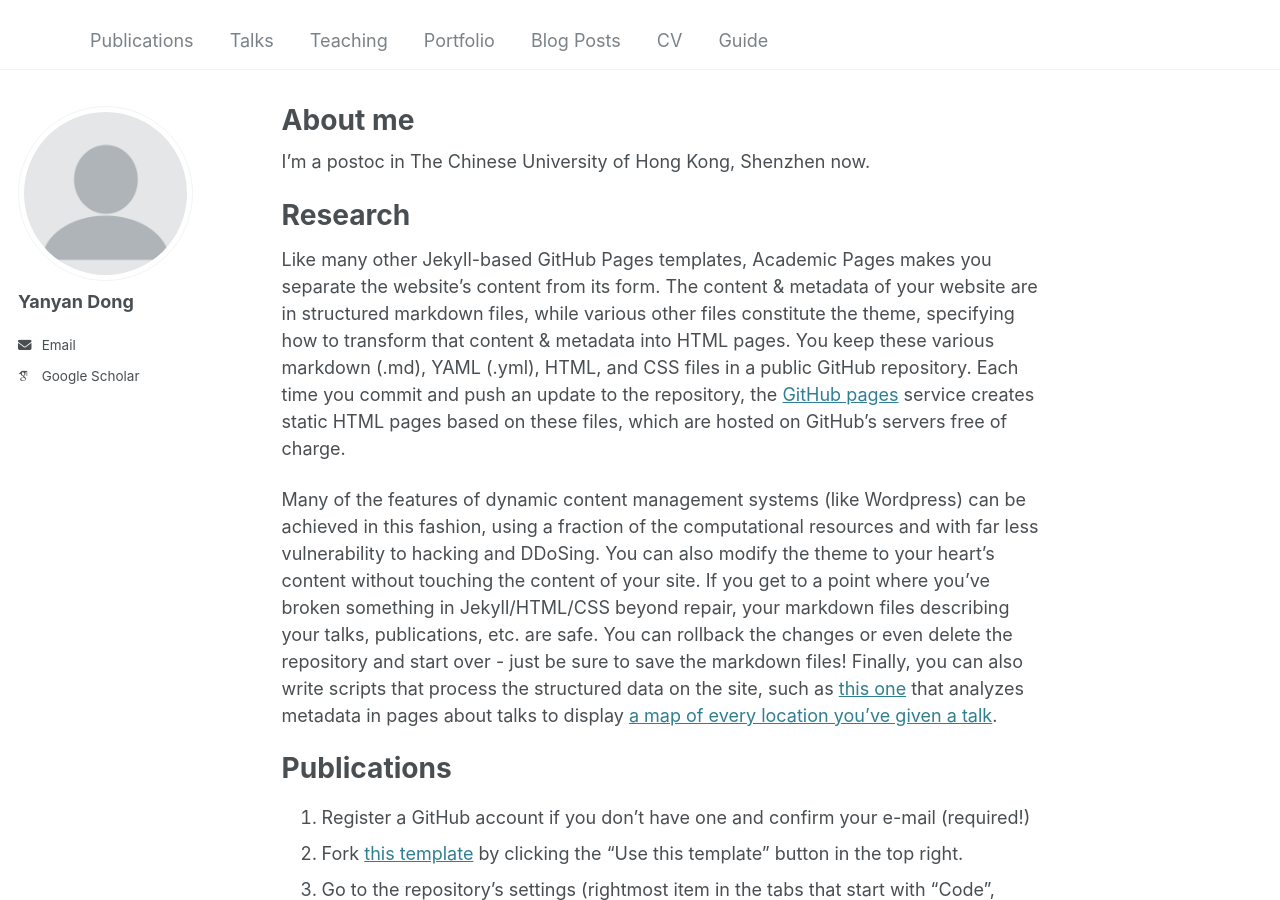
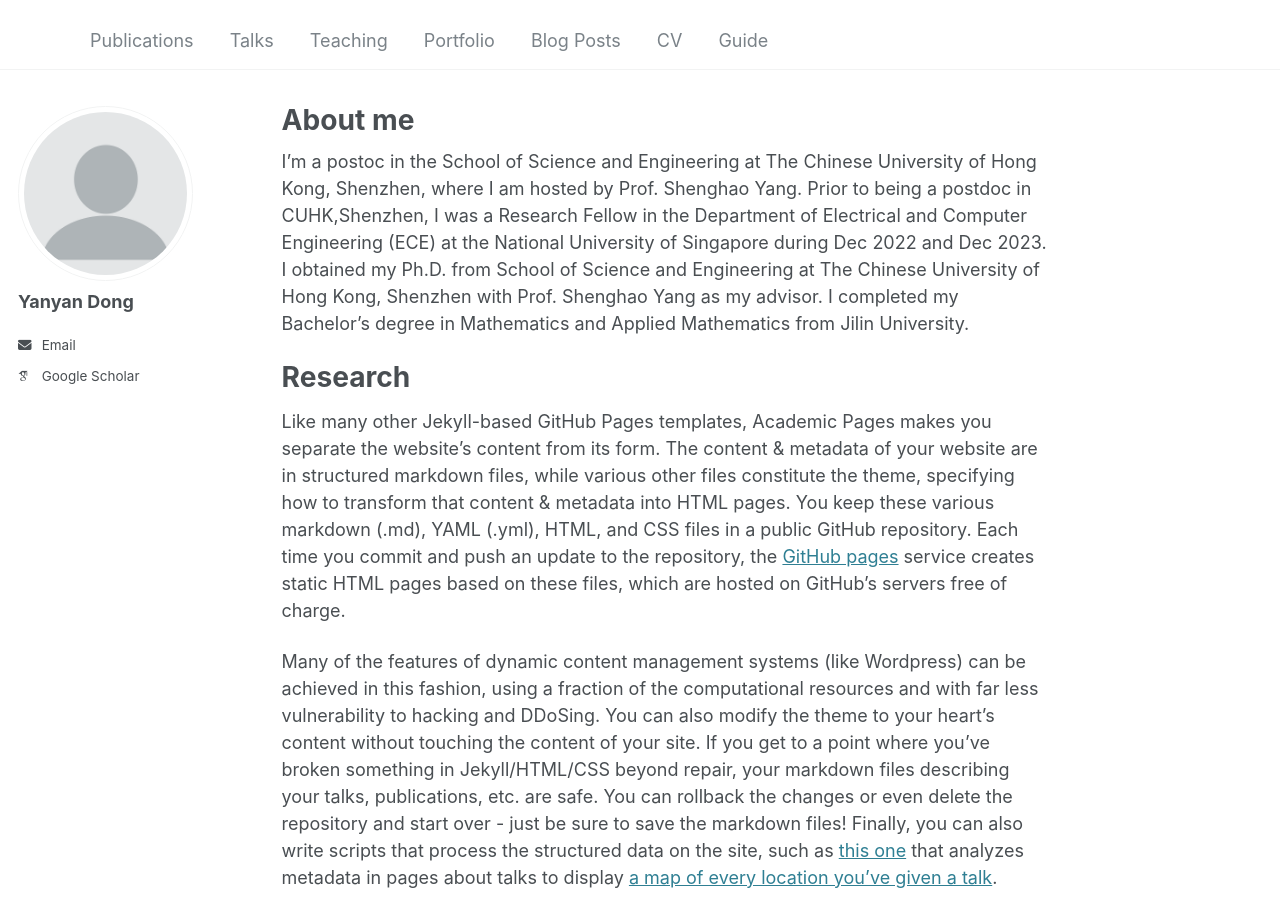
Before and after one commit to yan-yanDong/yydong, a Jekyll site: the page built from _pages/about.md, in a window 1280 px wide and 900 px high. Built offline with Jekyll 4.4.1, drawn with Linux system fonts in a browser that asks for light colours; some web fonts are replaced.

Commit message:
Update about.md

```diff
--- a/_pages/about.md
+++ b/_pages/about.md
@@ -7,7 +7,7 @@ redirect_from:
   - /about.html
 ---
 
-I'm a postoc in The Chinese University of Hong Kong, Shenzhen now.
+I'm a postoc in the School of Science and Engineering at The Chinese University of Hong Kong, Shenzhen, where I am hosted by Prof. Shenghao Yang. Prior to being a postdoc in CUHK,Shenzhen, I was a Research Fellow in the Department of Electrical and Computer Engineering (ECE) at the National University of Singapore during Dec 2022 and Dec 2023. I obtained my Ph.D. from School of Science and Engineering at The Chinese University of Hong Kong, Shenzhen with Prof. Shenghao Yang as my advisor. I completed my Bachelor's degree in Mathematics and Applied Mathematics from Jilin University.
 
 Research
 ======
```
